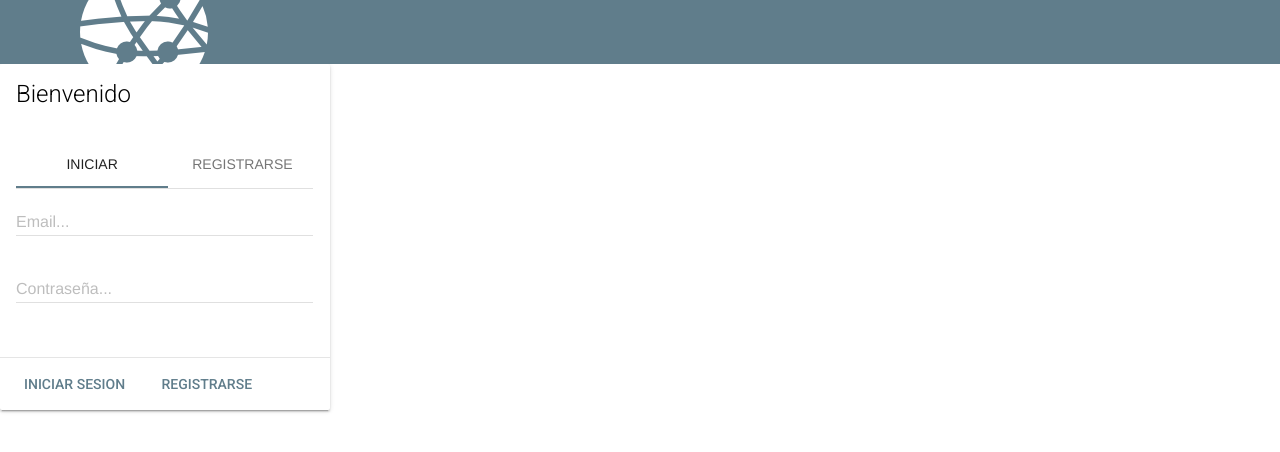
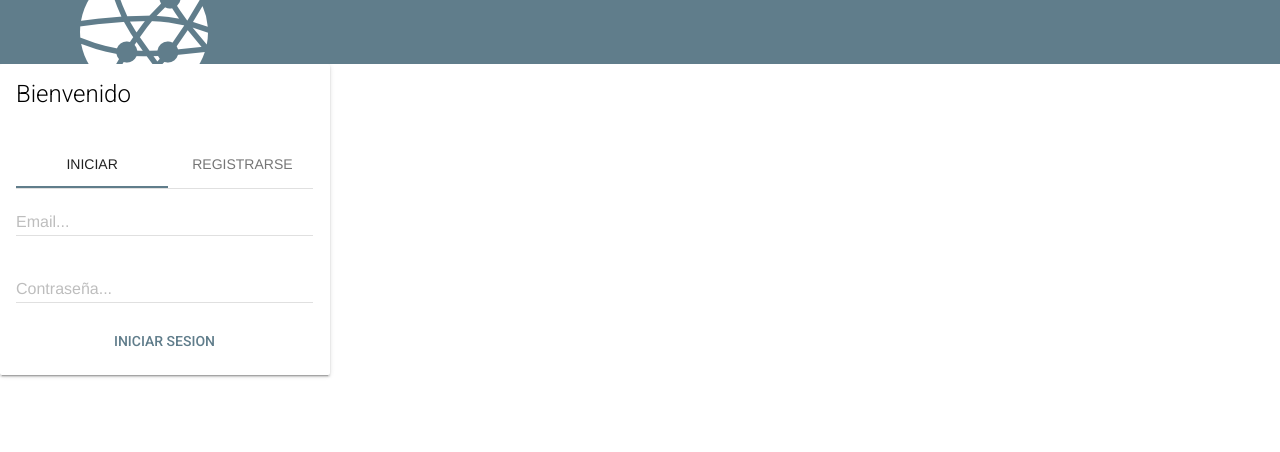
Before and after one commit to mrmar096/businesspoweron, a CodeIgniter app: page /database/index.php/user/home in a window 1280 px wide. Shown: the top 452 px of the page. Run offline with CodeIgniter, Linux system fonts and the light colour scheme; some libraries are stand-ins or nearby versions.

Commit message:
MOD Login

```diff
--- a/application/views/login.php
+++ b/application/views/login.php
@@ -16,55 +16,38 @@
 
                 <form id="form" method="post" role="form" action="<?=base_url('user/login');?>">
                     <div class="mdl-textfield mdl-js-textfield mdl-textfield--floating-label">
-                        <input class="mdl-textfield__input" type="email" id="email">
+                        <input name="email" class="mdl-textfield__input" type="email" id="email">
                         <label class="mdl-textfield__label" for="email">Email...</label>
                     </div>
                     <div class="mdl-textfield mdl-js-textfield mdl-textfield--floating-label">
-                        <input class="mdl-textfield__input" type="password" id="password">
+                        <input name="password" class="mdl-textfield__input" type="password" id="password">
                         <label class="mdl-textfield__label" for="password">Contraseña...</label>
                     </div>
+                    <center>
+                        <button  class="mdl-button mdl-button--colored mdl-js-button mdl-js-ripple-effect" type="submit">Iniciar Sesion</button>
+                    </center>
+                </form>
             </div>
             <div class="mdl-tabs__panel" id="lannisters-panel">
-                <form id="form" method="post" role="form" action="<?=base_url('user/login');?>">
+                <form id="form" method="post" role="form" action="<?=base_url('user/register');?>">
                     <div class="mdl-textfield mdl-js-textfield mdl-textfield--floating-label">
-                        <input class="mdl-textfield__input" type="email" id="email">
+                        <input name="name" class="mdl-textfield__input" type="text" id="name">
+                        <label class="mdl-textfield__label" for="name">Nombre...</label>
+                    </div>
+                    <div class="mdl-textfield mdl-js-textfield mdl-textfield--floating-label">
+                        <input name="email" class="mdl-textfield__input" type="email" id="email">
                         <label class="mdl-textfield__label" for="email">Email...</label>
                     </div>
                     <div class="mdl-textfield mdl-js-textfield mdl-textfield--floating-label">
-                        <input class="mdl-textfield__input" type="password" id="password">
+                        <input name="password" class="mdl-textfield__input" type="password" id="password">
                         <label class="mdl-textfield__label" for="password">Contraseña...</label>
                     </div>
-                    <div class="mdl-textfield mdl-js-textfield mdl-textfield--floating-label">
-                        <input class="mdl-textfield__input" type="password" id="password">
-                        <label class="mdl-textfield__label" for="password">Nombre...</label>
-                    </div>
+
+                    <center>
+                        <button class="mdl-button mdl-button--colored mdl-js-button mdl-js-ripple-effect" type="submit">Registrarse</button>
+                    </center>
+                </form>
             </div>
         </div>
-
-
-
-        <main class="mdl-layout__content">
-            <section class="mdl-layout__tab-panel is-active" id="fixed-tab-1">
-                <div class="page-content">
-
-                </div>
-            </section>
-            <section class="mdl-layout__tab-panel" id="fixed-tab-2">
-                <div class="page-content">
-
-                </div>
-            </section>
-
-        </main>
-
-
-
-
-
     </div>
-    <div class="mdl-card__actions mdl-card--border">
-        <button class="mdl-button mdl-button--colored mdl-js-button mdl-js-ripple-effect" type="submit">Iniciar Sesion</button>
-        <button class="mdl-button mdl-button--colored mdl-js-button mdl-js-ripple-effect">Registrarse</button>
-    </div>
-    </form>
 </div>
```
